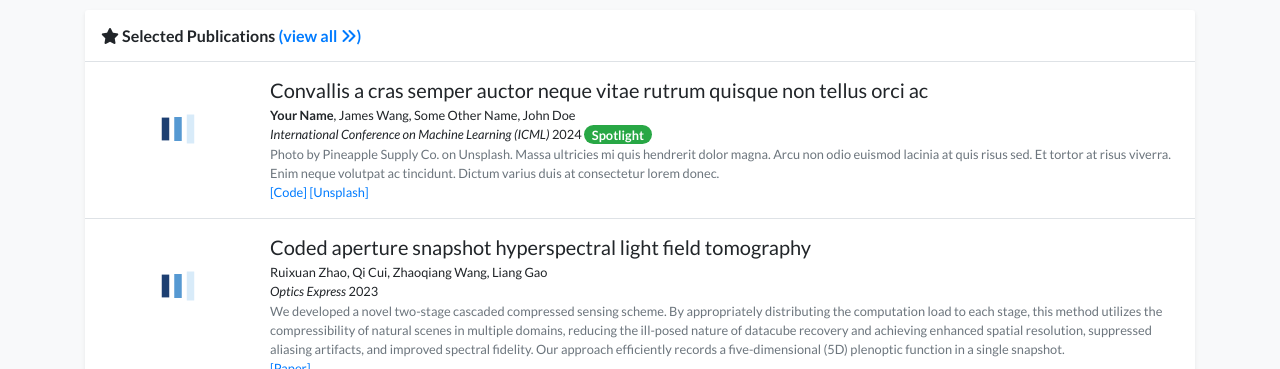
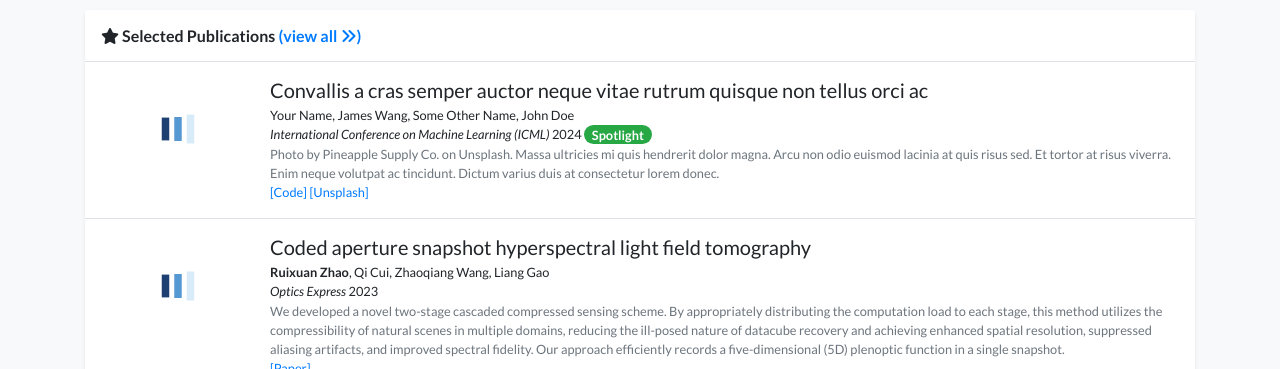
Before and after one commit to Rayrxuan/Rayrxuan.github.io, a Jekyll site: the page built from index.html, in a window 1280 px wide and 900 px high, scrolled down 740 px. Shown: the part 397-766 px from the top of the window. Built offline with Jekyll 4.4.1, drawn with Linux system fonts in a browser that asks for light colours; a style sheet for code colours, icons or effects is not loaded; part of the change alters nothing that is shown.

```diff
--- a/_data/authors.yml
+++ b/_data/authors.yml
@@ -1,4 +1,4 @@
-"Your Name":
+"Ruixuan Zhao":
   bold: true
 
 "Robert White":
```
